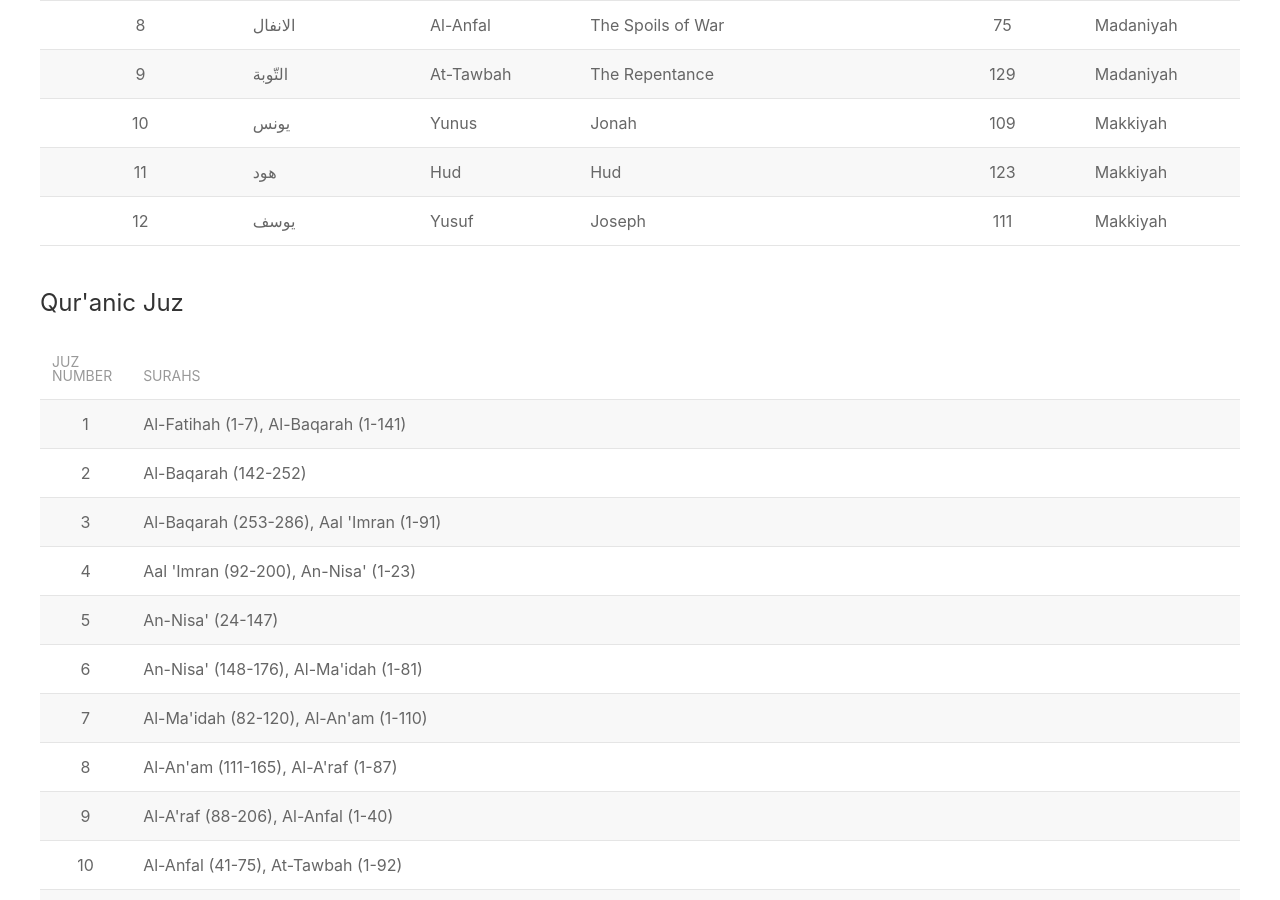
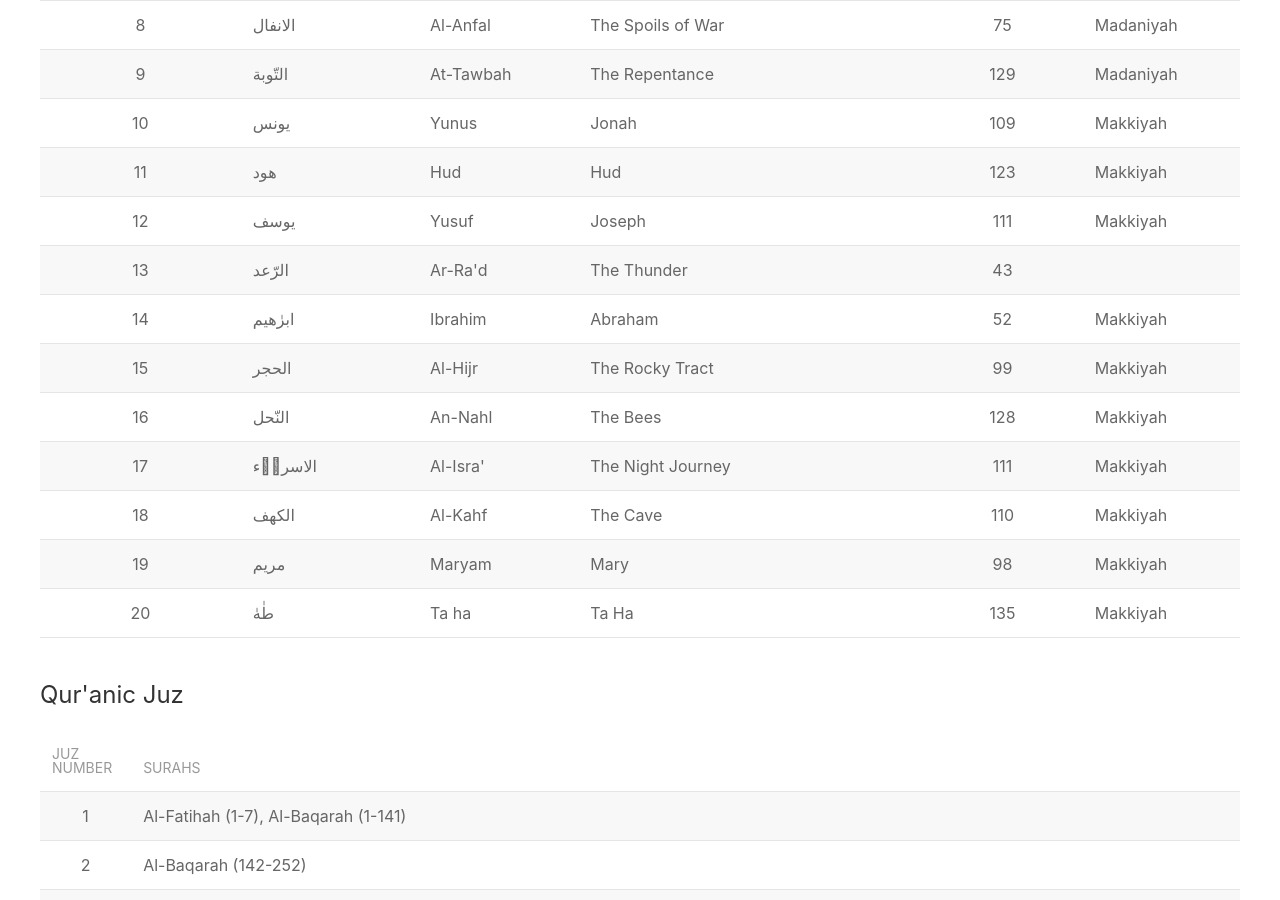
Before and after one commit to alqurankarim/alqurankarim.github.io, a Jekyll site: the page built from _pages/quran/types.html, in a window 1280 px wide and 900 px high, scrolled down 483 px. Built offline with Jekyll 4.4.1, drawn with Linux system fonts in a browser that asks for light colours; nearby versions of some CDN libraries.

Commit message:
Update quran.yml

```diff
--- a/_data/quran.yml
+++ b/_data/quran.yml
@@ -72,7 +72,54 @@ quranic_chapters:
     ayah_count: 111
     surah_number: 12
     type: Makkiyah
-
+  - name: The Thunder
+    latin_name: Ar-Ra'd
+    arabic_name: "الرّعد"
+    ayah_count: 43
+    surah_number: 13
+    type:
+  - name: Abraham
+    latin_name: Ibrahim
+    arabic_name: "ابرٰهيم"
+    ayah_count: 52
+    surah_number: 14
+    type: Makkiyah
+  - name: The Rocky Tract
+    latin_name: Al-Hijr
+    arabic_name: "الحجر"
+    ayah_count: 99
+    surah_number: 15
+    type: Makkiyah
+  - name: The Bees
+    latin_name: An-Nahl
+    arabic_name: "النّحل"
+    ayah_count: 128
+    surah_number: 16
+    type: Makkiyah
+  - name: The Night Journey
+    latin_name: Al-Isra'
+    arabic_name: "الاسراۤء"
+    ayah_count: 111
+    surah_number: 17
+    type: Makkiyah
+  - name: The Cave
+    latin_name: Al-Kahf
+    arabic_name: "الكهف"
+    ayah_count: 110
+    surah_number: 18
+    type: Makkiyah
+  - name: Mary
+    latin_name: Maryam
+    arabic_name: "مريم"
+    ayah_count: 98
+    surah_number: 19
+    type: Makkiyah
+  - name: Ta Ha
+    latin_name: Ta ha
+    arabic_name: "طٰهٰ"
+    ayah_count: 135
+    surah_number: 20
+    type: Makkiyah
 
 #Quranic Juz/Para
 quranic_juz:
```
